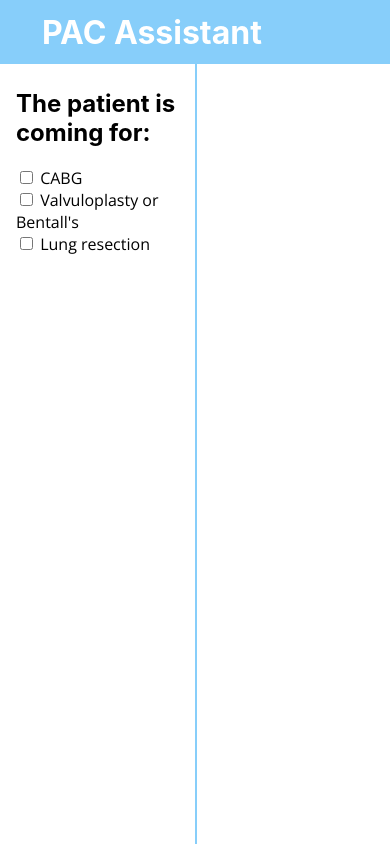
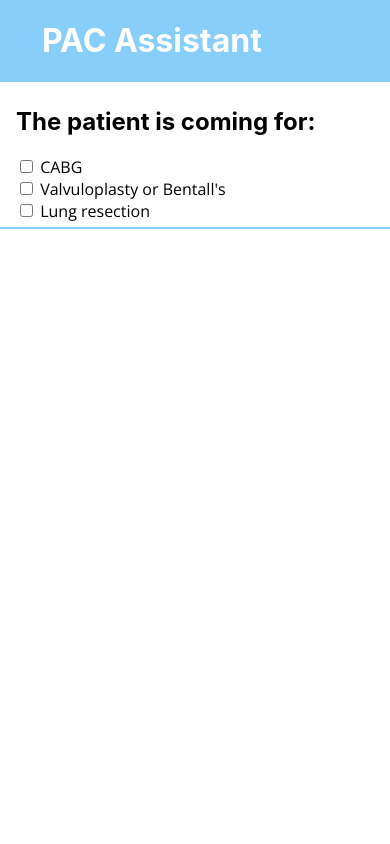
Before and after one commit to newageoflight/pacassistant, a Svelte app: page / in a window 390 px wide. Built offline with nearby package versions, Linux system fonts and the light colour scheme; some icons are missing.

Commit message:
Adds mobile screen responsiveness

```diff
--- a/src/App.svelte
+++ b/src/App.svelte
@@ -103,6 +103,16 @@
     min-height: 100vh;
   }
 
+  .checklist, .requirements {
+    padding: 5px 1rem;
+    overflow-y: auto;
+  }
+
+  @media only screen and (min-width: 768px) {
+    .requirements {
+      border-left: 2px solid #87cefa;
+    }
+
     main {
       display: grid;
       grid-template-columns: 1fr 1fr;
@@ -111,8 +121,15 @@
       grid-auto-flow: row;
       grid-template-areas:
         "header header"
-      ". .";
+        "checklist requirements";
       height: 100vh;
+    }
+  }
+
+  @media only screen and (max-width: 768px) {
+    .requirements {
+      border-top: 2px solid #87cefa;
+    }
   }
 
   header {
@@ -130,14 +147,10 @@
   }
 
   .checklist {
-    padding: 5px 1rem;
-    padding-left: 1rem;
-    overflow-y: auto;
+    grid-area: checklist;
   }
 
   .requirements {
-    padding: 5px 1rem;
-    overflow-y: auto;
-    border-left: 2px solid #87cefa;
+    grid-area: requirements;
   }
 </style>
```
Lines whose indentation alone changed are shown as unchanged.
